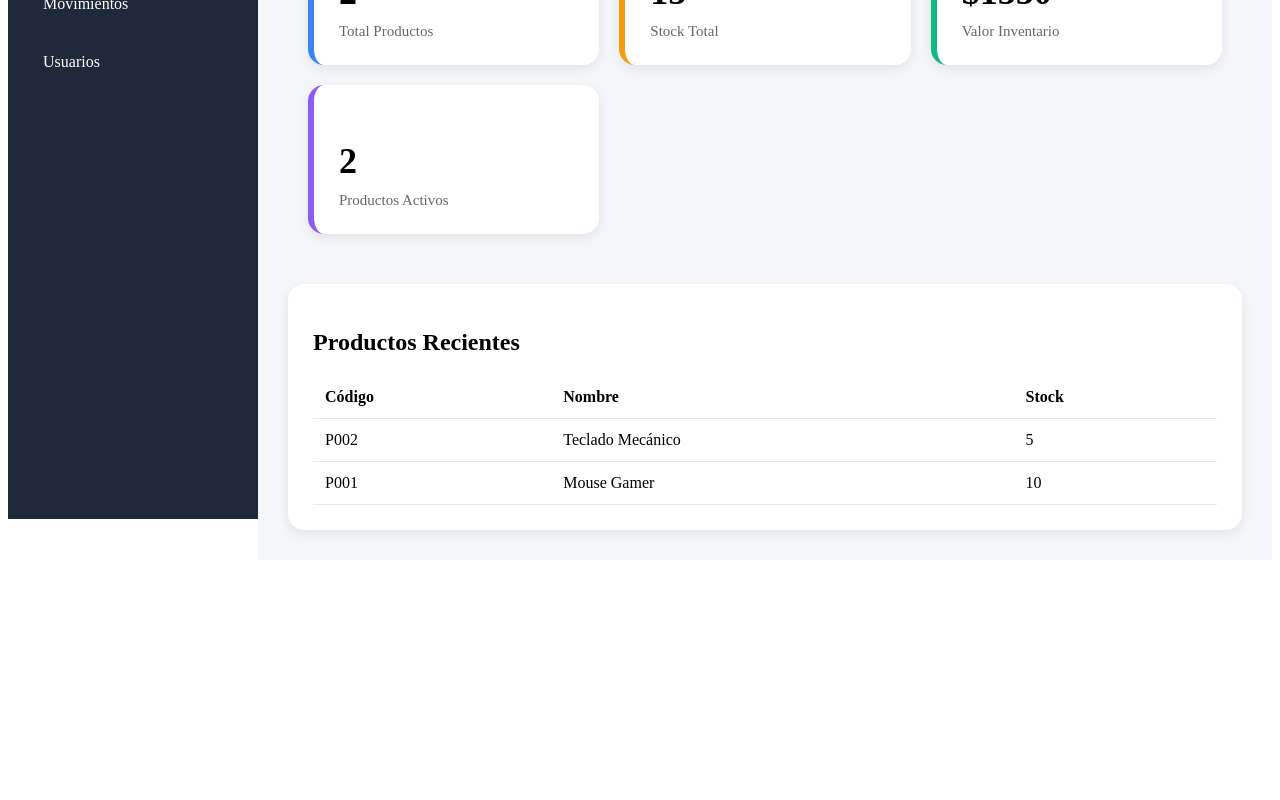
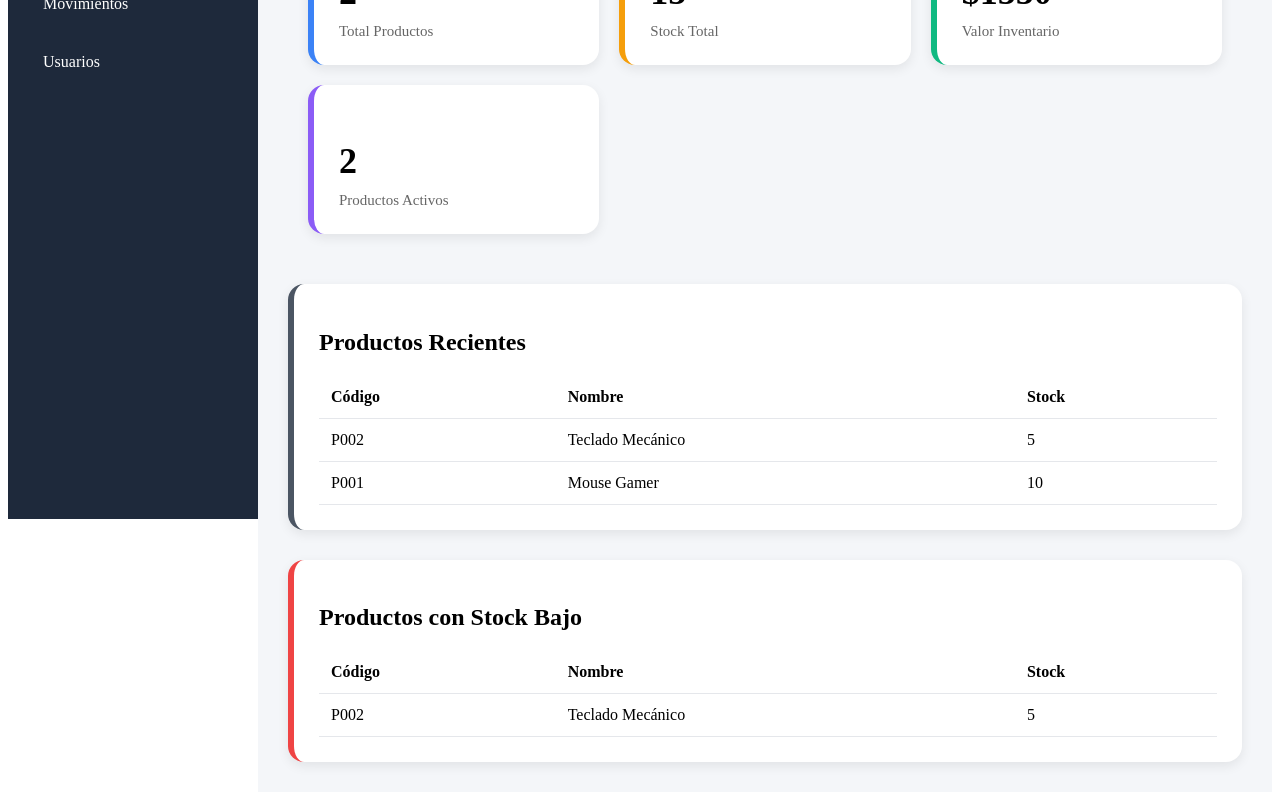
Before and after one commit to JohanHawkins/StockAdmin, an Angular app: page /dashboard in a window 1280 px wide. Shown: the part 289-1089 px from the top of the page. Before the commit the page ends 857 px from the top, so only its background shows below. Built offline with nearby package versions, Linux system fonts and the light colour scheme.

Commit message:
feat: add low stock products section to dashboard

```diff
--- a/src/app/dashboard/dashboard.css
+++ b/src/app/dashboard/dashboard.css
@@ -72,6 +72,8 @@
   border-radius: 16px;
 
   box-shadow: 0px 4px 12px rgba(0, 0, 0, 0.08);
+
+  border-left: 6px solid #4b5563;
 }
 
 .recent-products h2 {
@@ -96,3 +98,41 @@
 .recent-products th {
   font-weight: 600;
 }
+.low-stock-products {
+  margin-top: 30px;
+
+  background: white;
+
+  padding: 25px;
+
+  border-radius: 16px;
+
+  box-shadow: 0px 4px 12px rgba(0, 0, 0, 0.08);
+
+  border-left: 6px solid #ef4444;
+}
+
+.low-stock-products h2 {
+  margin-bottom: 20px;
+}
+
+.low-stock-products table {
+  width: 100%;
+
+  border-collapse: collapse;
+}
+
+.low-stock-products th,
+.low-stock-products td {
+  padding: 12px;
+
+  text-align: left;
+
+  border-bottom: 1px solid #e5e7eb;
+}
+
+.empty-message {
+  color: #666;
+
+  font-style: italic;
+}
--- a/src/app/dashboard/dashboard.html
+++ b/src/app/dashboard/dashboard.html
@@ -50,3 +50,30 @@
     </tbody>
   </table>
 </div>
+<div class="low-stock-products">
+  <h2>Productos con Stock Bajo</h2>
+
+  <table *ngIf="lowStockProducts.length > 0">
+    <thead>
+      <tr>
+        <th>Código</th>
+        <th>Nombre</th>
+        <th>Stock</th>
+      </tr>
+    </thead>
+
+    <tbody>
+      <tr *ngFor="let product of lowStockProducts">
+        <td>{{ product.code }}</td>
+
+        <td>{{ product.name }}</td>
+
+        <td>{{ product.stock }}</td>
+      </tr>
+    </tbody>
+  </table>
+
+  <p class="empty-message" *ngIf="lowStockProducts.length === 0">
+    No hay productos con stock bajo.
+  </p>
+</div>
--- a/src/app/dashboard/dashboard.ts
+++ b/src/app/dashboard/dashboard.ts
@@ -37,4 +37,8 @@ export class DashboardComponent {
   get recentProducts(): Product[] {
     return [...this.products].slice(-5).reverse();
   }
+
+  get lowStockProducts(): Product[] {
+    return this.products.filter((product) => product.stock <= 5);
+  }
 }
```
